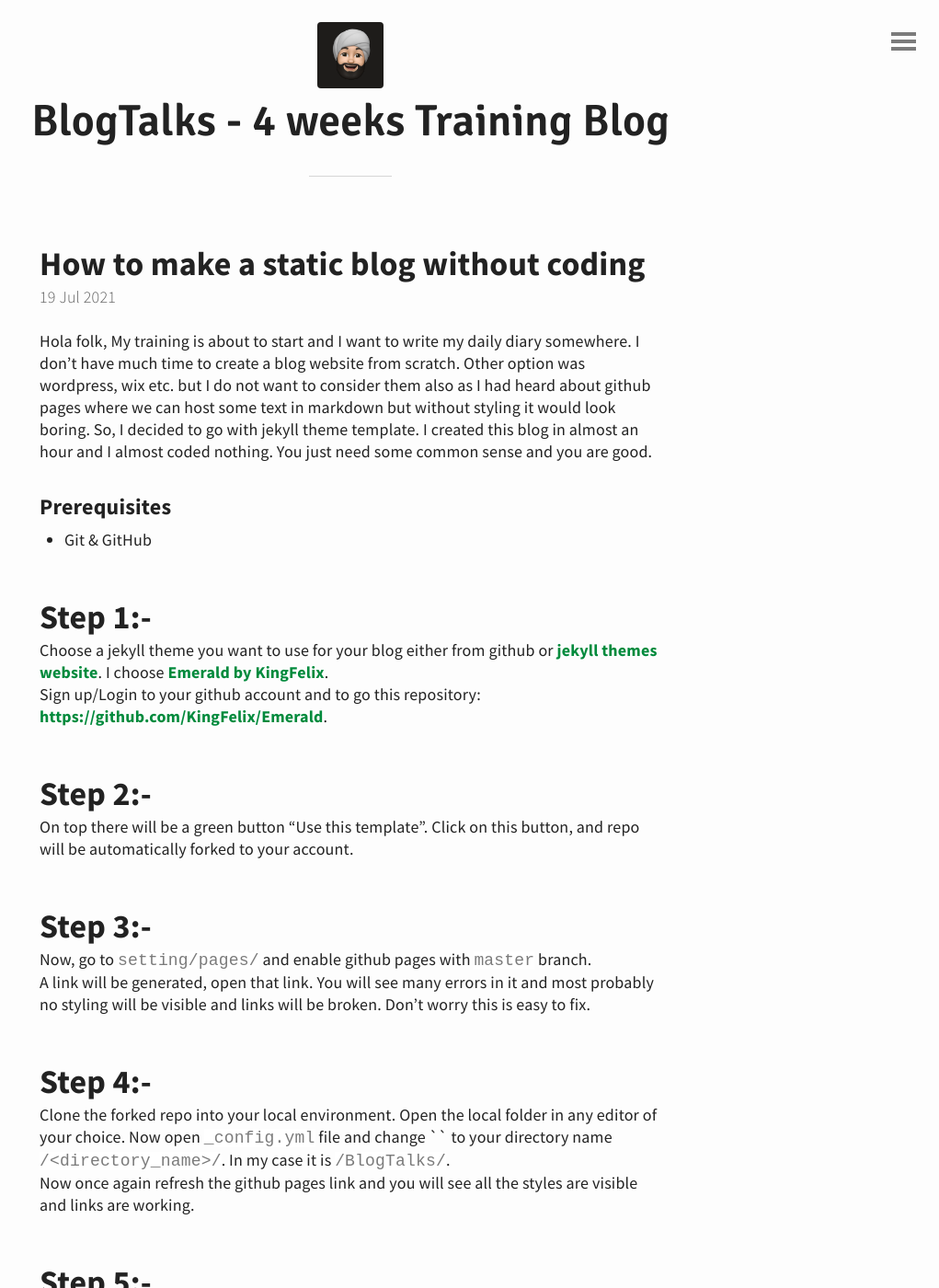
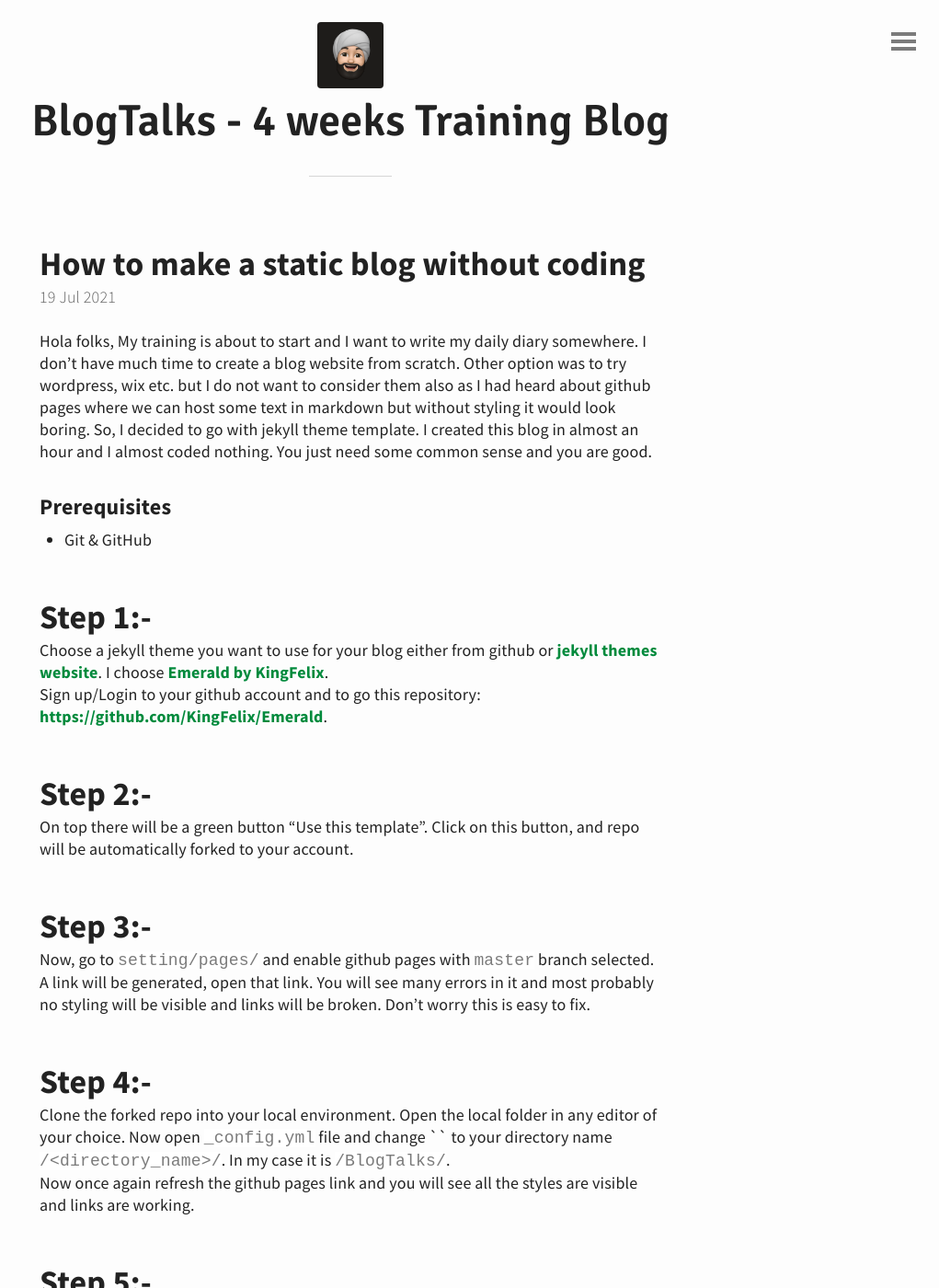
Before and after one commit to Jaswantsinghh/BlogTalks, a Jekyll site: the page built from _posts/2021-07-19-blog.md, in a window 1280 px wide and 1400 px high. Shown: the whole window at 92% size, without its empty margins (259-1280 px from the left). Built offline with Jekyll 4.4.1, drawn with Linux system fonts in a browser that asks for light colours.

Commit message:
Update 2021-07-19-blog.md

```diff
--- a/_posts/2021-07-19-blog.md
+++ b/_posts/2021-07-19-blog.md
@@ -2,8 +2,8 @@
 title: How to make a static blog without coding
 ---
 
-Hola folk,
-My training is about to start and I want to write my daily diary somewhere. I don't have much time to create a blog website from scratch. Other option was wordpress, wix etc. but I
+Hola folks,
+My training is about to start and I want to write my daily diary somewhere. I don't have much time to create a blog website from scratch. Other option was to try wordpress, wix etc. but I
 do not want to consider them also as I had heard about github pages where we can host some text in markdown but without styling it would look boring. So, I decided to go with jekyll theme
 template.
 I created this blog in almost an hour and I almost coded nothing. You just need some common sense and you are good.
@@ -17,7 +17,7 @@ Sign up/Login to your github account and to go this repository: [https://github.
 ## Step 2:-
 On top there will be a green button "Use this template". Click on this button, and repo will be automatically forked to your account.
 ## Step 3:-
-Now, go to `setting/pages/` and enable github pages with `master` branch.
+Now, go to `setting/pages/` and enable github pages with `master` branch selected.
 A link will be generated, open that link. You will see many errors in it and most probably no styling will be visible and links will be broken.
 Don't worry this is easy to fix.
 ## Step 4:-
@@ -49,7 +49,7 @@ To customize the colors, just set the values in `HEX`, `RGB` (or RGBa) or any ot
 
 #### Navigation Menu
 Starting from the 1.1.0 version, the links inside the navigation menu are autogenerated from pages having the layout set to page.
-You can set custom links, by putting in the <a> tag into the link.html file.
+You can set custom links, by putting in the `<a>` tag into the link.html file.
 
 ## Step 7:-
 Open `_posts` directory. Here, all the sample posts are present. Delete all the sample post and create a new file and note that its naming should follow the following format `YYYY-MM-DD-heading.md`.
```
